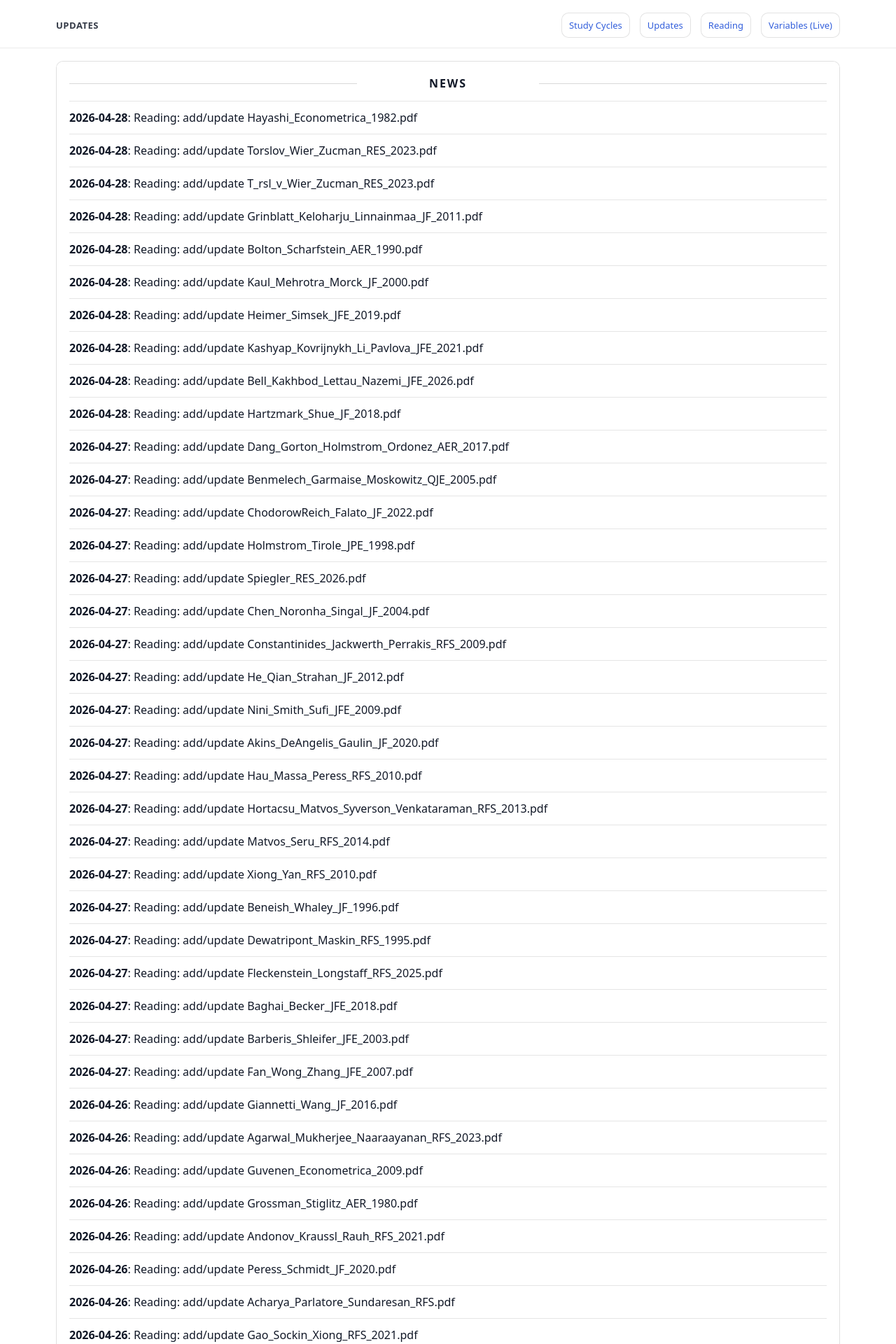
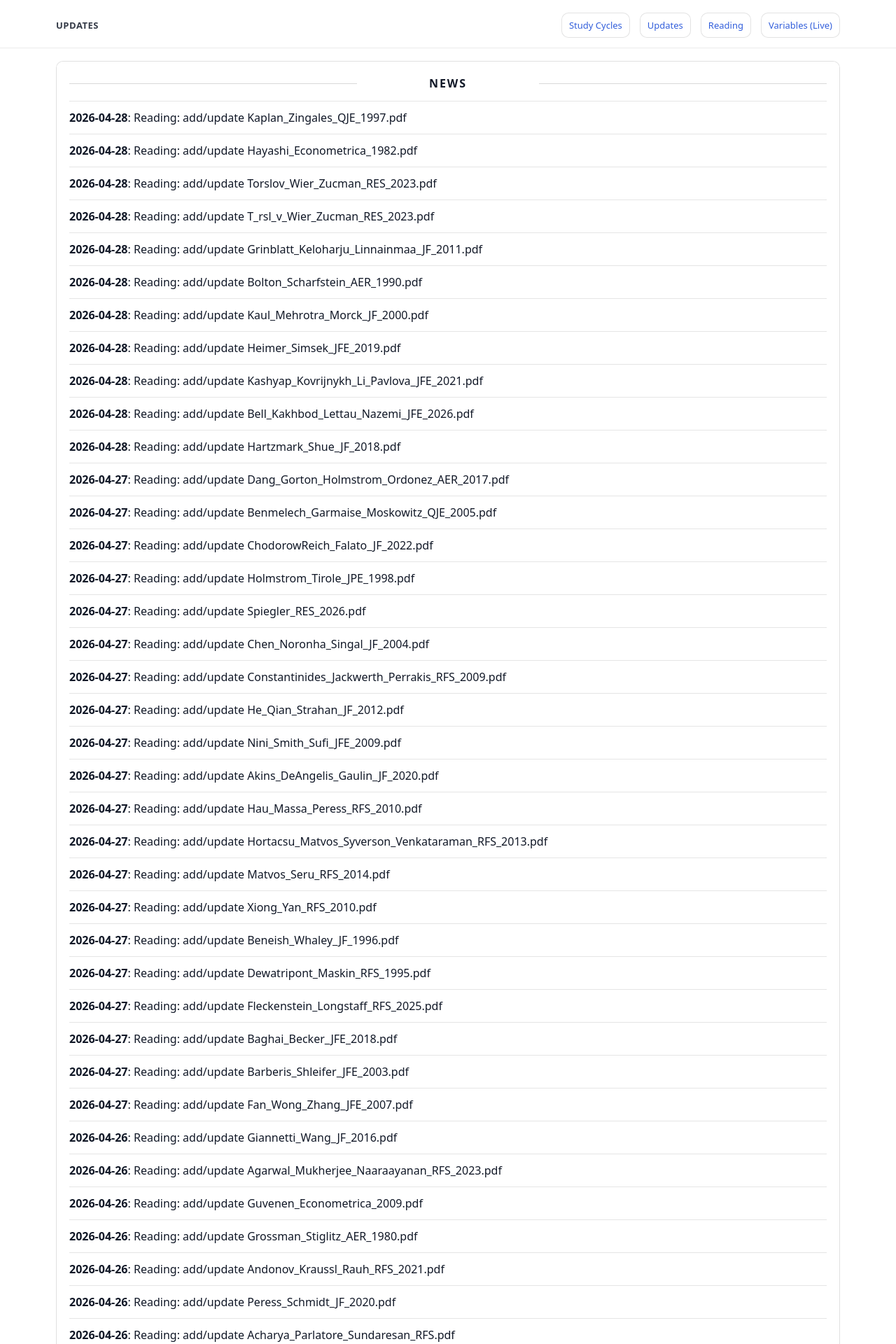
Before and after one commit to yaxinzn/study-archive, a Jekyll site: the page built from updates/index.md, in a window 1280 px wide. Shown: the top 1920 px of the page at 70% size. Built offline with Jekyll 4.4.1, drawn with Linux system fonts in a browser that asks for light colours; some of the changed text lies outside the part shown.

Commit message:
chore: update NEWS feed

```diff
--- a/_data/news.yml
+++ b/_data/news.yml
@@ -1,4 +1,7 @@
 # Auto-generated update history (sorted newest -> oldest). Do not edit manually.
+- ts: "1777330636"
+  date: "2026-04-28"
+  title: "Reading: add/update Kaplan_Zingales_QJE_1997.pdf"
 - ts: "1777330034"
   date: "2026-04-28"
   title: "Reading: add/update Hayashi_Econometrica_1982.pdf"
```
